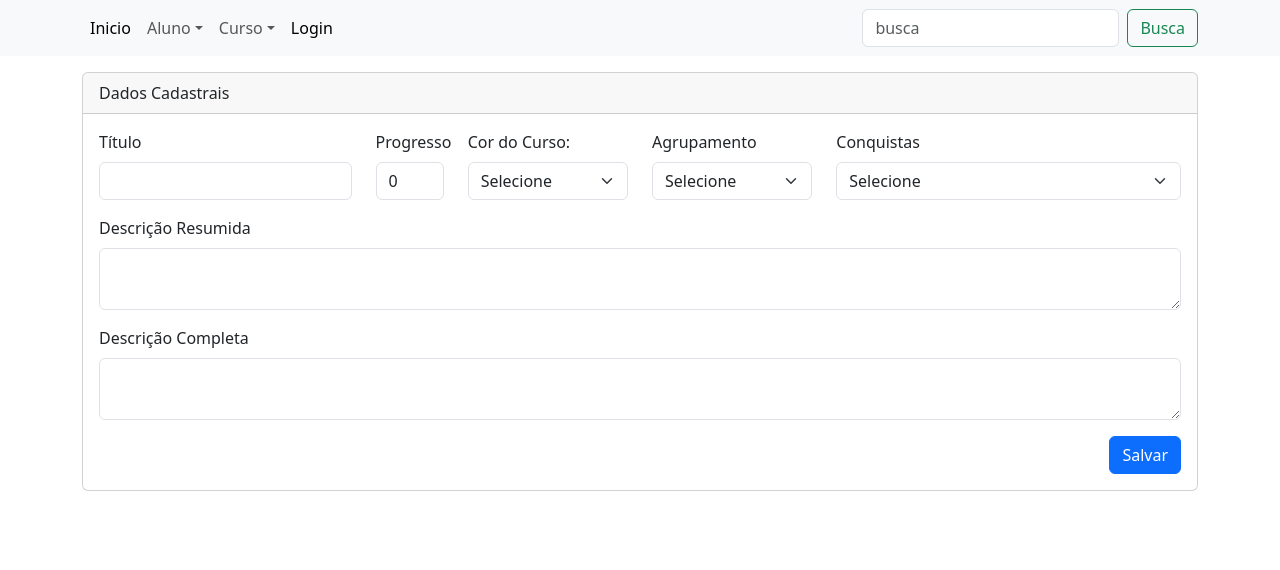
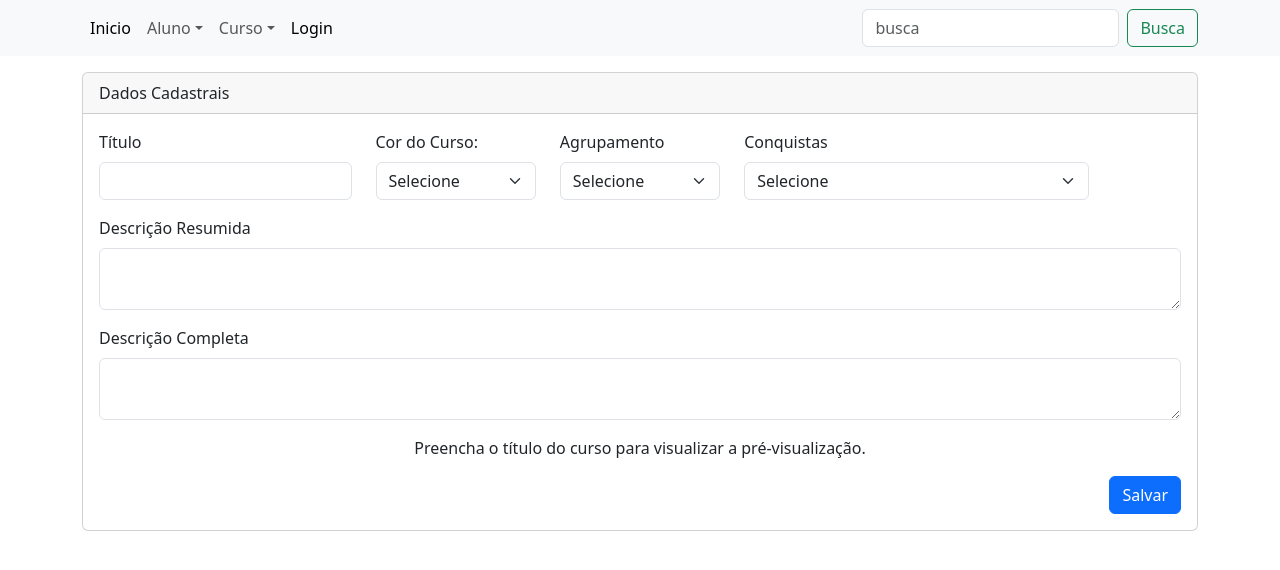
Before and after one commit to gilneiaquino/escolar-web, a React (Create React App) app: page /curso-form in a window 1280 px wide. Shown: the top 570 px of the page. Built offline with nearby package versions, Linux system fonts and the light colour scheme.

Commit message:
previsualização do curso cadastrado

```diff
--- a/src/app/Curso/CursoForm.tsx
+++ b/src/app/Curso/CursoForm.tsx
@@ -1,6 +1,7 @@
 import React, { useState } from 'react';
 import { Curso } from '../modelos/Curso';
 import { Conquista } from '../modelos/Conquista';
+import CursoPreVisualizacao from './CursoPrevisualizacao';
 
 const CursoForm: React.FC<{}> = () => {
     const [novoCurso, setNovoCurso] = useState<Curso>({
@@ -66,15 +67,6 @@ const CursoForm: React.FC<{}> = () => {
                                     value={novoCurso.titulo}
                                     onChange={handleChange} required />
                             </div>
-                            <div className="col-md-1 mb-3">
-                                <label htmlFor="progresso" className="form-label">Progresso</label>
-                                <input type="number"
-                                    className="form-control"
-                                    id="progresso"
-                                    name="progresso"
-                                    value={novoCurso.progresso}
-                                    onChange={handleChange} required />
-                            </div>
                             <div className="col-md-2 mb-3">
                                 <label htmlFor="cor" className="form-label">Cor do Curso:</label>
                                 <select
@@ -134,6 +126,7 @@ const CursoForm: React.FC<{}> = () => {
                                     id="descricaoResumida"
                                     name="descricaoResumida"
                                     value={novoCurso.descricaoResumida}
+                                    maxLength={100}
                                     onChange={handleChange} required />
                             </div>
                         </div>
@@ -148,6 +141,17 @@ const CursoForm: React.FC<{}> = () => {
                             </div>
                         </div>
                         <div className="row">
+                            <div className="col-md-12 d-flex justify-content-center">
+
+                                {novoCurso.titulo ? (
+                                    <CursoPreVisualizacao curso={novoCurso} />
+                                ) : (
+                                    <p>Preencha o título do curso para visualizar a pré-visualização.</p>
+                                )}
+                            </div>
+                        </div>
+
+                        <div className="row">
                             <div className="col-md-12 d-flex justify-content-end">
                                 <button type="submit" className="btn btn-primary">Salvar</button>
                             </div>
```
